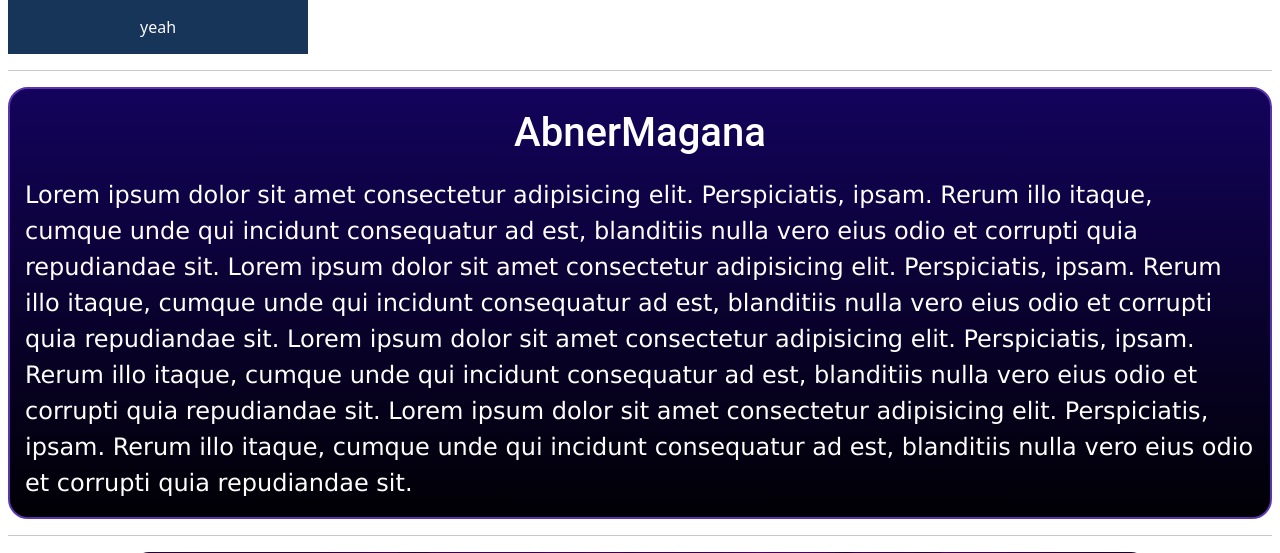
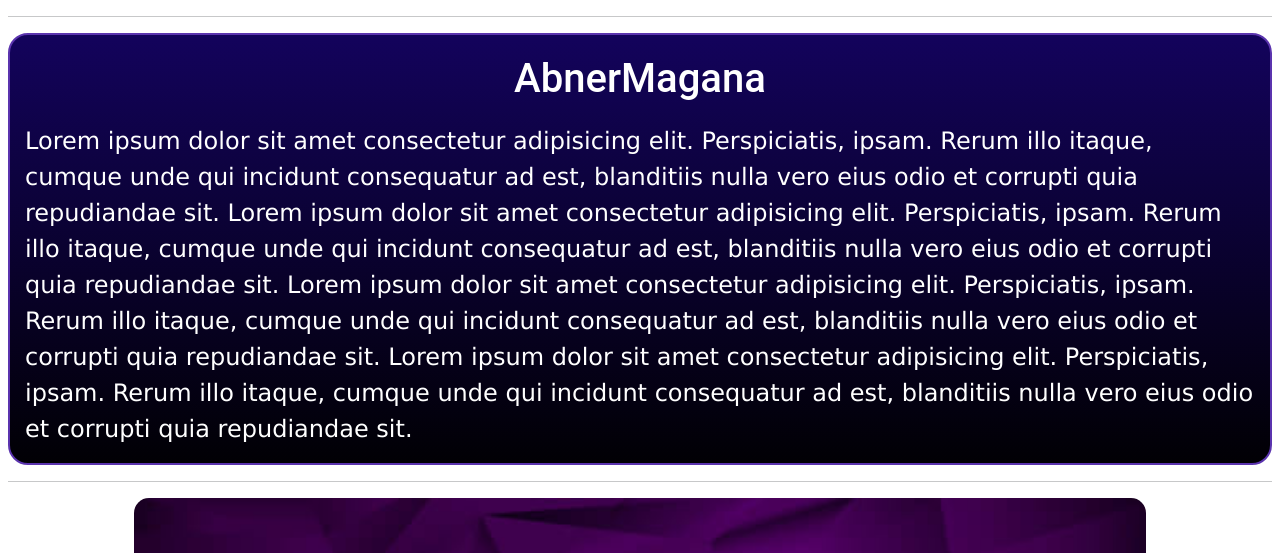
Before and after one commit to Thirdypogi13/quackit-copy, a PHP site: page / in a window 1280 px wide. Shown: the part 149-702 px from the top of the page. Run offline with PHP 8.4, Linux system fonts and the light colour scheme.

Commit message:
learning getbootstrap

```diff
--- a/Sit.html
+++ b/Sit.html
@@ -49,6 +49,7 @@
                   <li class="page-item"><a class="page-link" href="https://getbootstrap.com/docs/5.2/getting-started/introduction/" target="yeah" >1</a></li>
                   <li class="page-item"><a class="page-link" href="2.html" target="yeah">2</a></li>
                   <li class="page-item"><a class="page-link" href="https://m.mobilelegends.com/en" target="yeah">3</a></li>
+                  <li class="page-item"><a class="page-link" href="4 .html" target="yeah">4</a></li>
                   <li class="page-item"><a class="page-link" href="#">Next</a></li>
                 </ul>
             </nav>
--- a/abner2.css
+++ b/abner2.css
@@ -265,28 +265,3 @@ ul a {
     width: 200%;
     height: 60vh;
 }
-
-
-.dd-btn {
-    padding: 15px;
-    text-align: center;
-    background: #173459;
-    border: none;
-    width: 300px;
-    color: #f8f9f9;
-}
-
-.dd-content {
-    position: absolute;
-    width: 100%;
-    box-shadow: 0 18px 36px rgb(0 0 0 / 30%), 0 14px 11px rgb(0 0 0 / 22%);
-    height: 0px;
-    transition: height 1s;
-    overflow: hidden;
-}
-
-
-.dd {
-    position: relative;
-    display: inline-block;
-}
--- a/abner2.html
+++ b/abner2.html
@@ -46,18 +46,6 @@
             </nav>
         </header>
         <!--end of header-->
-        <div class="dd">
-            <button class="dd-btn"> yeah</button>
-            <div class="dd-content">
-                <ul>
-                    <li>sdsd</li>
-                    <li>sdsd</li>
-                    <li>sdsfx</li>
-                    <li>vcvcv</li>
-                    <li>erer</li>
-                </ul>
-            </div>
-        </div>
         <hr/>
         <div></div>
 
--- a/bootstrap_override.css
+++ b/bootstrap_override.css
@@ -70,3 +70,7 @@ nav {
     background: #dc87ff;;
     padding: 25px;
 }
+
+.p-3:hover {
+    color: rgb(239, 14, 183);
+}
```
Also changed, not shown: 4 .html (added, +31 -0 lines).
